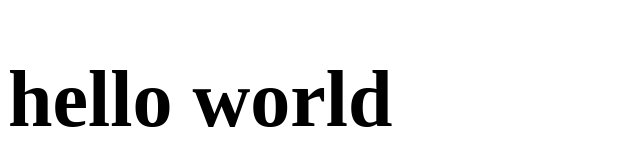
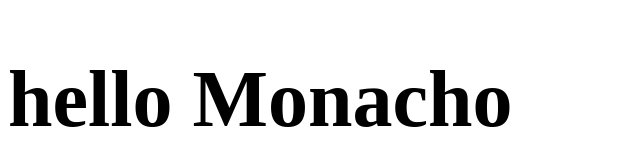
Before and after one commit to GiuseppeTG/test-repo, a website: page index.html in a window 1280 px wide. Shown: the whole page, without its empty margins (0-640 px from the left). Drawn offline with Linux system fonts and the light colour scheme.

Commit message:
Update index.html
Replaced world for monacho

```diff
--- a/index.html
+++ b/index.html
@@ -8,6 +8,6 @@
   <title>Document</title>
 </head>
 <body>
-  <h1>hello world</h1>
+  <h1>hello Monacho</h1>
 </body>
 </html>
```
